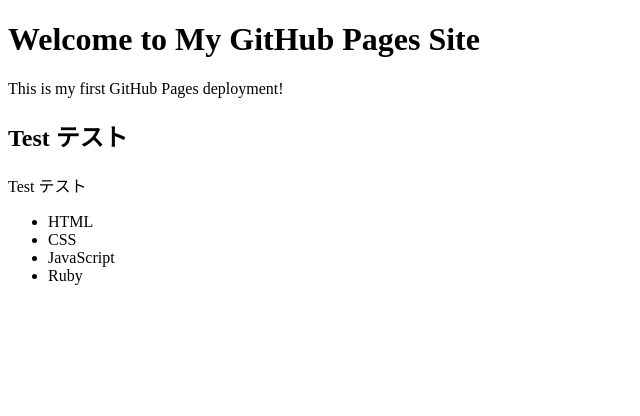
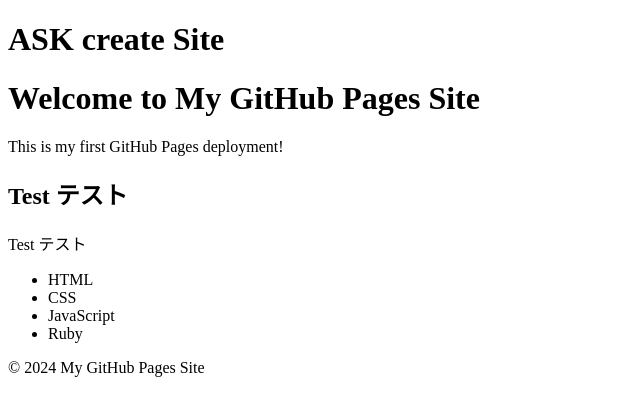
Before and after one commit to ASK-XAXIS/my-first-web-app, a plain HTML site: page index.html in a window 1280 px wide. Shown: the whole page, without its empty margins (0-640 px from the left). Drawn offline with Linux system fonts and the light colour scheme.

Commit message:
Add files via upload

```diff
--- a/index.html
+++ b/index.html
@@ -3,11 +3,18 @@
 <head>
     <meta charset="UTF-8">
     <meta name="viewport" content="width=device-width, initial-scale=1.0">
-    <title>My GitHub Pages Site</title>
+    <title>ASK create Site</title>
+    <link rel="stylesheet" href="Lesson.css">
+
 </head>
 <body>
-    <h1>Welcome to My GitHub Pages Site</h1>
-    <p>This is my first GitHub Pages deployment!</p>
+    <div class="header">
+        <h1 class="header-title">ASK create Site</h1>
+
+    </div>
+    <div class="main">
+        <h1>Welcome to My GitHub Pages Site</h1>
+        <p>This is my first GitHub Pages deployment!</p>
 
     <h2>Test テスト</h2>
     <p>Test テスト</p>
@@ -17,7 +24,9 @@
         <li>JavaScript</li>
         <li>Ruby</li>
     </ul>
-
-
+    </div>
+    <div class="footer">
+        <p>&copy; 2024 My GitHub Pages Site</p>
+    </div>
 </body>
 </html>
```
